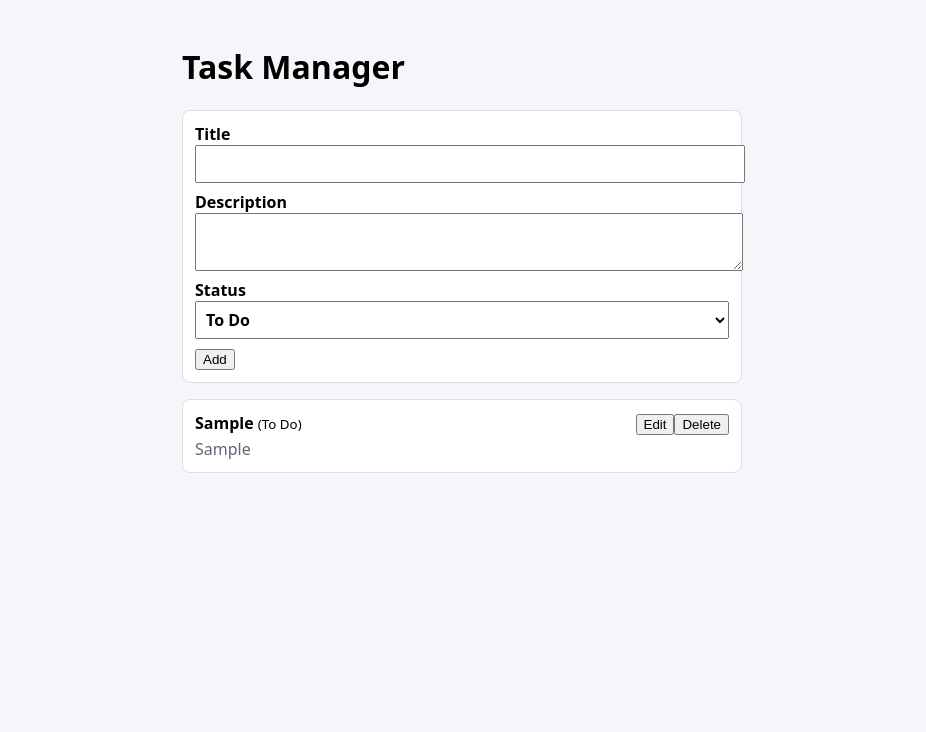
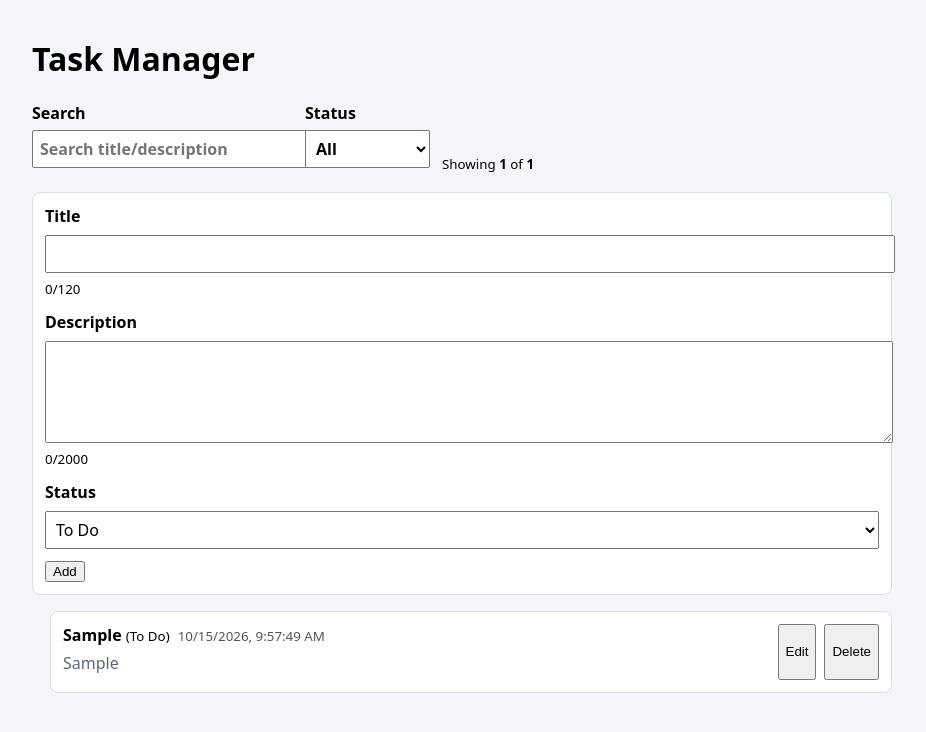
Before and after one commit to gauravqait/codemie-agentic-sdlc-capstone, a React (Vite) app in the folder frontend/: page / in a window 1280 px wide. Both pictures are taken after typing "Sample", "Sample" into the empty fields and a click on the button "Add". Shown: the top 732 px of the page, without its empty margins (178-1104 px from the left). Built offline with nearby package versions, Linux system fonts and the light colour scheme.

Commit message:
feat: add storage resilience, validation, filters, a11y improvements

```diff
--- a/frontend/src/App.jsx
+++ b/frontend/src/App.jsx
@@ -1,79 +1,285 @@
-import { useEffect, useState } from 'react';
+import { useEffect, useId, useMemo, useRef, useState } from 'react';
 
 const STATUSES = ['To Do', 'In Progress', 'Done'];
 const EMPTY = { title: '', description: '', status: 'To Do' };
 
+const STORAGE_KEY = 'tasks';
+const LIMITS = {
+  title: 120,
+  description: 2000,
+};
+
+function safeJsonParse(value) {
+  if (typeof value !== 'string' || value.trim() === '') return { ok: true, value: null };
+  try {
+    return { ok: true, value: JSON.parse(value) };
+  } catch (error) {
+    return { ok: false, error };
+  }
+}
+
+function loadTasks() {
+  try {
+    const raw = localStorage.getItem(STORAGE_KEY);
+    const parsed = safeJsonParse(raw);
+    if (!parsed.ok) return { tasks: [], error: 'Saved tasks are corrupted and could not be loaded.' };
+    const list = parsed.value ?? [];
+    if (!Array.isArray(list)) return { tasks: [], error: 'Saved tasks are in an invalid format and could not be loaded.' };
+
+    const normalized = list
+      .filter((t) => t && typeof t === 'object')
+      .map((t) => ({
+        id: typeof t.id === 'number' ? t.id : Date.now() + Math.floor(Math.random() * 1000),
+        title: typeof t.title === 'string' ? t.title : '',
+        description: typeof t.description === 'string' ? t.description : '',
+        status: STATUSES.includes(t.status) ? t.status : 'To Do',
+        createdAt: typeof t.createdAt === 'number' ? t.createdAt : Date.now(),
+      }))
+      .filter((t) => t.title.trim().length > 0);
+
+    return { tasks: normalized, error: '' };
+  } catch {
+    return { tasks: [], error: 'Tasks could not be loaded from storage.' };
+  }
+}
+
+function saveTasks(tasks) {
+  try {
+    localStorage.setItem(STORAGE_KEY, JSON.stringify(tasks));
+    return { ok: true };
+  } catch {
+    return { ok: false, error: 'Tasks could not be saved to storage.' };
+  }
+}
+
+function normalizeQuery(q) {
+  return (q ?? '').toString().trim().toLowerCase();
+}
+
+function matchesQuery(task, q) {
+  if (!q) return true;
+  const haystack = `${task.title ?? ''} ${task.description ?? ''}`.toLowerCase();
+  return haystack.includes(q);
+}
+
 export default function App() {
-  const [tasks, setTasks] = useState(() => {
-    try {
-      return JSON.parse(localStorage.getItem('tasks')) ?? [];
-    } catch {
-      return [];
-    }
-  });
+  const titleId = useId();
+  const descriptionId = useId();
+  const statusId = useId();
+  const formErrorId = useId();
+  const storageBannerId = useId();
+  const searchId = useId();
+  const filterStatusId = useId();
+
+  const titleRef = useRef(null);
+
+  const [{ tasks: initialTasks, error: initialStorageError }] = useState(() => loadTasks());
+
+  const [tasks, setTasks] = useState(initialTasks);
   const [form, setForm] = useState(EMPTY);
   const [editingId, setEditingId] = useState(null);
-  const [error, setError] = useState('');
+
+  const [formError, setFormError] = useState('');
+  const [storageError, setStorageError] = useState(initialStorageError);
+
+  const [query, setQuery] = useState('');
+  const [statusFilter, setStatusFilter] = useState('All');
 
   useEffect(() => {
-    localStorage.setItem('tasks', JSON.stringify(tasks));
+    const res = saveTasks(tasks);
+    if (!res.ok) setStorageError(res.error);
   }, [tasks]);
 
-  const change = (field) => (e) => setForm({ ...form, [field]: e.target.value });
+  useEffect(() => {
+    if (initialStorageError) setStorageError(initialStorageError);
+  }, [initialStorageError]);
+
+  const visibleTasks = useMemo(() => {
+    const q = normalizeQuery(query);
+    return tasks.filter((t) => {
+      if (statusFilter !== 'All' && t.status !== statusFilter) return false;
+      return matchesQuery(t, q);
+    });
+  }, [tasks, query, statusFilter]);
+
+  const change = (field) => (e) => {
+    const value = e?.target?.value ?? '';
+    setForm((prev) => ({ ...prev, [field]: value }));
+    if (formError) setFormError('');
+  };
+
+  function validate(nextForm) {
+    const title = (nextForm.title ?? '').trim();
+    const description = (nextForm.description ?? '').toString();
+
+    if (!title) return { ok: false, error: 'Title is required.', field: 'title' };
+    if (title.length > LIMITS.title)
+      return { ok: false, error: `Title must be at most ${LIMITS.title} characters.`, field: 'title' };
+    if (description.length > LIMITS.description)
+      return { ok: false, error: `Description must be at most ${LIMITS.description} characters.`, field: 'description' };
+    if (!STATUSES.includes(nextForm.status)) return { ok: false, error: 'Status is invalid.', field: 'status' };
+
+    return { ok: true, value: { ...nextForm, title, description } };
+  }
 
   function submit(e) {
     e.preventDefault();
-    const title = form.title.trim();
-    if (!title) return setError('Title is required.');
-    const task = { ...form, title };
-    setTasks(
-      editingId
-        ? tasks.map((t) => (t.id === editingId ? { ...t, ...task } : t))
-        : [{ ...task, id: Date.now() }, ...tasks],
-    );
+    const validation = validate(form);
+    if (!validation.ok) {
+      setFormError(validation.error);
+      if (validation.field === 'title') {
+        requestAnimationFrame(() => titleRef.current?.focus());
+      }
+      return;
+    }
+
+    const task = validation.value;
+
+    setTasks((prev) => {
+      if (editingId) {
+        return prev.map((t) => (t.id === editingId ? { ...t, ...task } : t));
+      }
+      return [{ ...task, id: Date.now(), createdAt: Date.now() }, ...prev];
+    });
+
     reset();
   }
 
   function reset() {
     setForm(EMPTY);
     setEditingId(null);
-    setError('');
+    setFormError('');
   }
 
   function edit(task) {
-    setForm(task);
+    setForm({
+      title: task.title ?? '',
+      description: task.description ?? '',
+      status: STATUSES.includes(task.status) ? task.status : 'To Do',
+    });
     setEditingId(task.id);
+    setFormError('');
+    requestAnimationFrame(() => titleRef.current?.focus());
   }
 
   function remove(task) {
     if (!window.confirm(`Delete "${task.title}"?`)) return;
-    setTasks(tasks.filter((t) => t.id !== task.id));
+    setTasks((prev) => prev.filter((t) => t.id !== task.id));
     if (editingId === task.id) reset();
   }
 
   return (
-    <main>
+    <main style={{ maxWidth: 860, margin: '0 auto', padding: 16, fontFamily: 'system-ui, sans-serif' }}>
       <h1>Task Manager</h1>
 
-      <form onSubmit={submit} aria-label="Task form">
-        <label>
-          Title
-          <input value={form.title} onChange={change('title')} />
+      {storageError && (
+        <section
+          role="status"
+          aria-live="polite"
+          id={storageBannerId}
+          style={{
+            border: '1px solid #b42318',
+            background: '#fffbfa',
+            color: '#7a271a',
+            padding: 12,
+            borderRadius: 8,
+            marginBottom: 16,
+          }}
+        >
+          <div style={{ display: 'flex', gap: 12, alignItems: 'flex-start', justifyContent: 'space-between' }}>
+            <div>
+              <strong>Storage issue:</strong> {storageError}
+            </div>
+            <button type="button" onClick={() => setStorageError('')} aria-label="Dismiss storage message">
+              Dismiss
+            </button>
+          </div>
+        </section>
+      )}
+
+      <section aria-label="Filters" style={{ display: 'flex', gap: 12, flexWrap: 'wrap', marginBottom: 16 }}>
+        <label htmlFor={searchId} style={{ display: 'flex', flexDirection: 'column', gap: 6 }}>
+          Search
+          <input
+            id={searchId}
+            value={query}
+            onChange={(e) => setQuery(e.target.value)}
+            placeholder="Search title/description"
+          />
         </label>
-        {error && <p role="alert">{error}</p>}
-        <label>
-          Description
-          <textarea value={form.description} onChange={change('description')} />
-        </label>
-        <label>
+
+        <label htmlFor={filterStatusId} style={{ display: 'flex', flexDirection: 'column', gap: 6 }}>
           Status
-          <select value={form.status} onChange={change('status')}>
+          <select id={filterStatusId} value={statusFilter} onChange={(e) => setStatusFilter(e.target.value)}>
+            <option value="All">All</option>
             {STATUSES.map((s) => (
-              <option key={s}>{s}</option>
+              <option key={s} value={s}>
+                {s}
+              </option>
             ))}
           </select>
         </label>
-        <div>
+
+        <div style={{ alignSelf: 'end', paddingBottom: 2 }}>
+          <small>
+            Showing <strong>{visibleTasks.length}</strong> of <strong>{tasks.length}</strong>
+          </small>
+        </div>
+      </section>
+
+      <form onSubmit={submit} aria-label="Task form" aria-describedby={formError ? formErrorId : undefined}>
+        <label htmlFor={titleId} style={{ display: 'block', marginBottom: 8 }}>
+          Title
+        </label>
+        <input
+          id={titleId}
+          ref={titleRef}
+          value={form.title}
+          onChange={change('title')}
+          maxLength={LIMITS.title}
+          aria-invalid={formError ? 'true' : 'false'}
+          aria-describedby={formError ? formErrorId : undefined}
+        />
+        <div style={{ marginTop: 4, marginBottom: 12 }}>
+          <small>
+            {form.title.trim().length}/{LIMITS.title}
+          </small>
+        </div>
+
+        {formError && (
+          <p id={formErrorId} role="alert" style={{ color: '#b42318', marginTop: 0, marginBottom: 12 }}>
+            {formError}
+          </p>
+        )}
+
+        <label htmlFor={descriptionId} style={{ display: 'block', marginBottom: 8 }}>
+          Description
+        </label>
+        <textarea
+          id={descriptionId}
+          value={form.description}
+          onChange={change('description')}
+          maxLength={LIMITS.description}
+          rows={4}
+        />
+        <div style={{ marginTop: 4, marginBottom: 12 }}>
+          <small>
+            {String(form.description ?? '').length}/{LIMITS.description}
+          </small>
+        </div>
+
+        <label htmlFor={statusId} style={{ display: 'block', marginBottom: 8 }}>
+          Status
+        </label>
+        <select id={statusId} value={form.status} onChange={change('status')}>
+          {STATUSES.map((s) => (
+            <option key={s} value={s}>
+              {s}
+            </option>
+          ))}
+        </select>
+
+        <div style={{ marginTop: 12, display: 'flex', gap: 8 }}>
           <button type="submit">{editingId ? 'Save' : 'Add'}</button>
           {editingId && (
             <button type="button" onClick={reset}>
@@ -83,17 +289,31 @@ export default function App() {
         </div>
       </form>
 
-      {tasks.length === 0 && <p>No tasks yet.</p>}
-      <ul>
-        {tasks.map((task) => (
-          <li key={task.id}>
+      {visibleTasks.length === 0 && (
+        <p style={{ marginTop: 16 }}>
+          {tasks.length === 0 ? 'No tasks yet.' : 'No tasks match your filters.'}
+        </p>
+      )}
+
+      <ul style={{ marginTop: 16, paddingLeft: 18 }}>
+        {visibleTasks.map((task) => (
+          <li key={task.id} style={{ marginBottom: 12 }}>
             <div>
               <strong>{task.title}</strong> <small>({task.status})</small>
-              {task.description && <p>{task.description}</p>}
+              {typeof task.createdAt === 'number' && (
+                <small style={{ marginLeft: 8, color: '#555' }}>
+                  {new Date(task.createdAt).toLocaleString()}
+                </small>
+              )}
+              {task.description && <p style={{ marginTop: 6, marginBottom: 6 }}>{task.description}</p>}
             </div>
-            <div>
-              <button onClick={() => edit(task)}>Edit</button>
-              <button onClick={() => remove(task)}>Delete</button>
+            <div style={{ display: 'flex', gap: 8 }}>
+              <button onClick={() => edit(task)} aria-label={`Edit ${task.title}`}>
+                Edit
+              </button>
+              <button onClick={() => remove(task)} aria-label={`Delete ${task.title}`}>
+                Delete
+              </button>
             </div>
           </li>
         ))}
```
